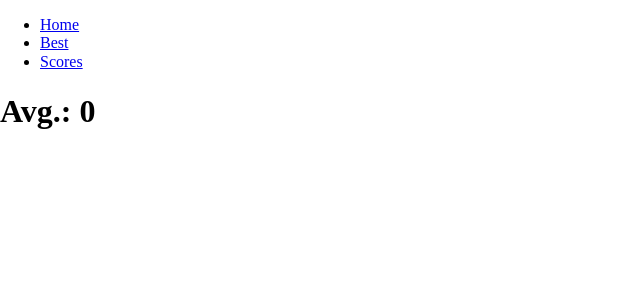
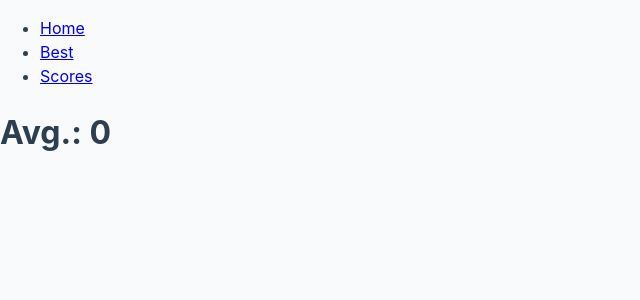
Before and after one commit to dodok8/Ilots-log, a SvelteKit app: page / in a window 1280 px wide. Shown: the top 300 px of the page, without its empty margins (0-640 px from the left). Built offline with nearby package versions, Linux system fonts and the light colour scheme.

Commit message:
💄 add: Pretendard font setting

```diff
--- a/src/app.css
+++ b/src/app.css
@@ -0,0 +1,21 @@
+@font-face {
+  font-family: 'Pretendard-Regular';
+  src: url('https://fastly.jsdelivr.net/gh/Project-Noonnu/noonfonts_2107@1.1/Pretendard-Regular.woff') format('woff');
+  font-weight: 400;
+  font-style: normal;
+}
+
+:root {
+  font-family: 'Pretendard', -apple-system, BlinkMacSystemFont, 'Segoe UI', Roboto,
+    'Helvetica Neue', Arial, sans-serif, 'Apple Color Emoji', 'Segoe UI Emoji',
+    'Segoe UI Symbol';
+  -webkit-font-smoothing: antialiased;
+  -moz-osx-font-smoothing: grayscale;
+  font-size: 16px;
+  line-height: 1.5;
+  color: #2c3e50;
+}
+
+body {
+  background-color: #f8fafc;
+}
```
